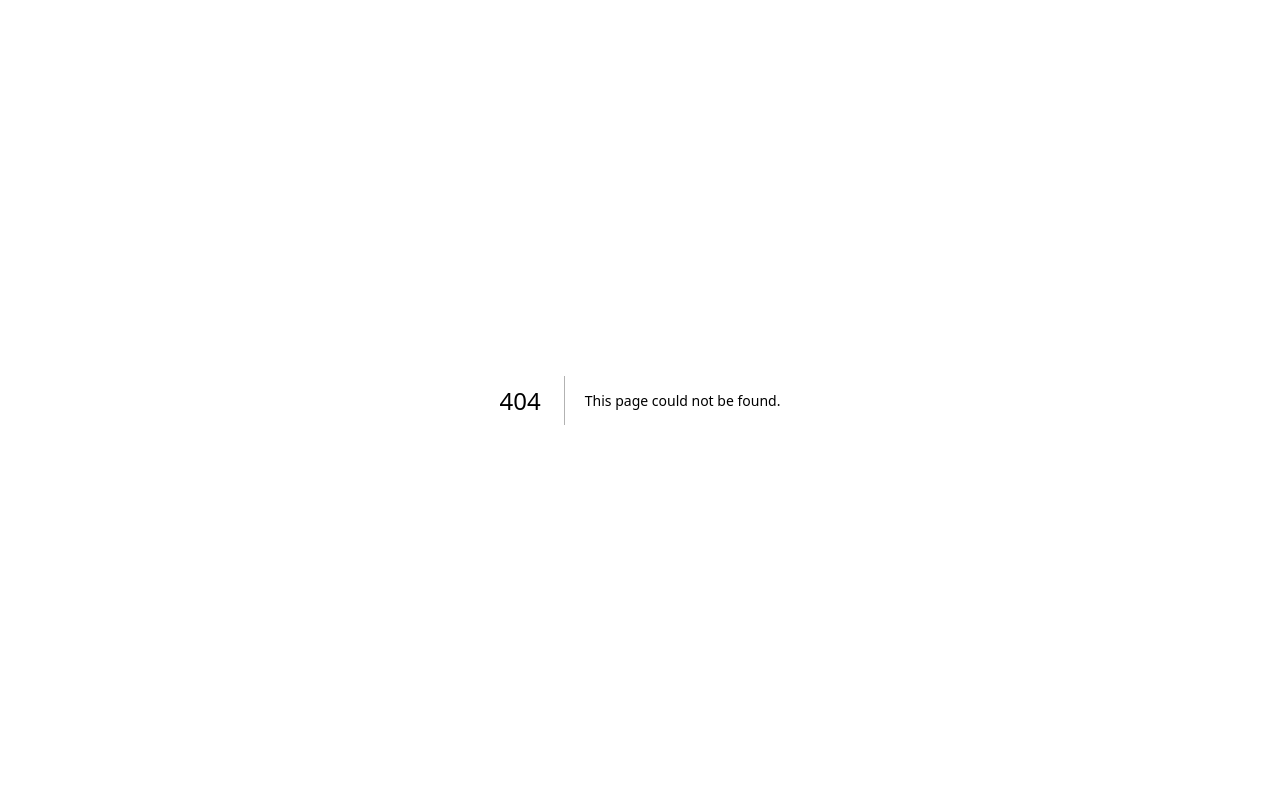
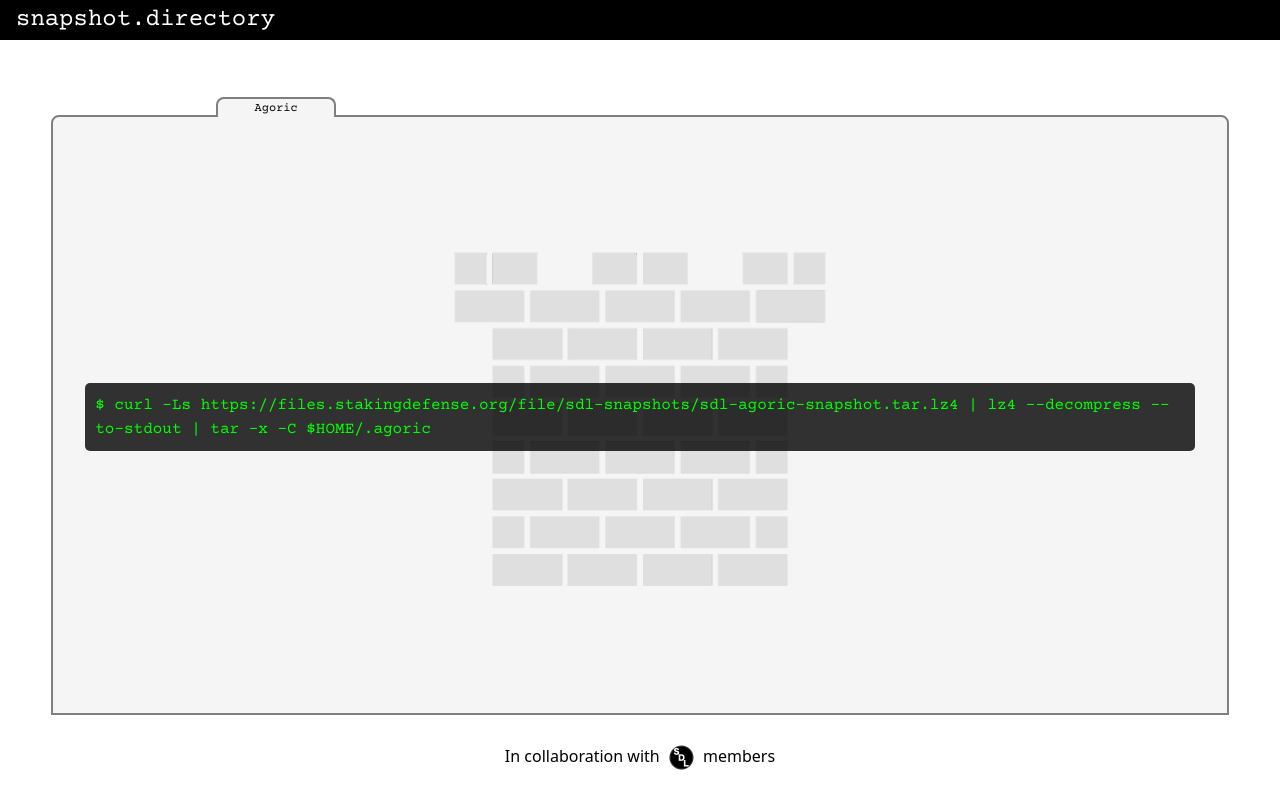
Before and after one commit to Staking-Defense/snapshot.directory, a Next.js app: page /networks/agoric in a window 1280 px wide. Before the commit this address had no page. Built offline with nearby package versions, Linux system fonts and the light colour scheme.

Commit message:
Add Agoric snapshot

```diff
--- a/src/pages/index.tsx
+++ b/src/pages/index.tsx
@@ -8,6 +8,7 @@ import { folder } from "@/utils/types";
 
 import celo from "public/images/networks/celo.png";
 import sui from "public/images/networks/sui.svg";
+import agoric from "public/images/networks/agoric.svg"
 //TODO: add new network images here
 import sdl from "public/images/sdl.png";
 
@@ -34,6 +35,7 @@ export default function Home() {
   }, []);
 
   const folderData = [
+    { id: 2, name: 'agoric', image: agoric },
     { id: 1, name: 'celo', image: celo },
     { id: 2, name: 'sui', image: sui },
     //TODO: add new network folder
--- /dev/null
+++ b/src/pages/networks/agoric.tsx
@@ -0,0 +1,66 @@
+import { useState } from "react";
+import Head from 'next/head';
+import Image from "next/image";
+import Link from "next/link";
+import { Courier_Prime } from '@next/font/google';
+import clsx from 'clsx';
+import GitHub from '@mui/icons-material/GitHub';
+
+import sdl from "public/images/sdl.png";
+
+const title_font = Courier_Prime({
+  weight: ['400'],
+  preload: false,
+});
+
+export default function Celo() {
+    const [title, setTitle] = useState('Agoric');
+
+
+
+    return (
+      <>
+      <Head>
+        <title>Agoric chain snapshot</title>
+        <link rel="apple-touch-icon" sizes="180x180" href="/apple-touch-icon.png"/>
+        <link rel="icon" type="image/png" sizes="32x32" href="/favicon-32x32.png"/>
+        <link rel="icon" type="image/png" sizes="16x16" href="/favicon-16x16.png"/>
+        <link rel="manifest" href="/site.webmanifest"/>
+        <meta name="description" content="Community run <YOUR_NETWORK_NAME> network node snapsnot brought to you by SDL" /> {/*TODO: Replace with your network name */}
+        <meta name="keywords" content="<YOUR_NETWORK_NAME>, crypto, blockchain, distributed computing, staking defense league, sdl" /> {/*TODO: Replace with your network name */}
+      </Head>
+        <div className="app">
+          <div className="top-bar">
+            <Link href="/">
+            <div className={clsx("title", title_font.className)}>snapshot.directory</div>
+            </Link>
+          </div>
+          <div className="content">
+          <div className="folder-container">
+            <div className="folder-container-bg">
+                <div className={clsx("folder-container-fg-network", title_font.className)}>
+                    <div className="folder-container-content">
+                        <div className="code-block">
+                            <span className={clsx("code-line", title_font.className)}>$ curl -Ls https://files.stakingdefense.org/file/sdl-snapshots/sdl-agoric-snapshot.tar.lz4 | lz4 --decompress --to-stdout | tar -x -C $HOME/.agoric</span>
+                        </div>
+                    </div>
+                    <div>
+                    </div>
+                </div>
+            </div>
+          </div>
+          </div>
+          <style jsx>{`
+             .folder-container-fg-network::before {
+               content: "${title}";
+             }`}
+           </style>
+           <div className="footer">
+          <a href="https://stakingdefense.org">
+          <span>In collaboration with <Image src={sdl} alt="members" className="footer-image" /> members</span>
+          </a>
+        </div>
+        </div>
+      </>
+    );
+  }
```
Also changed, not shown: public/images/networks/agoric.svg (added).
